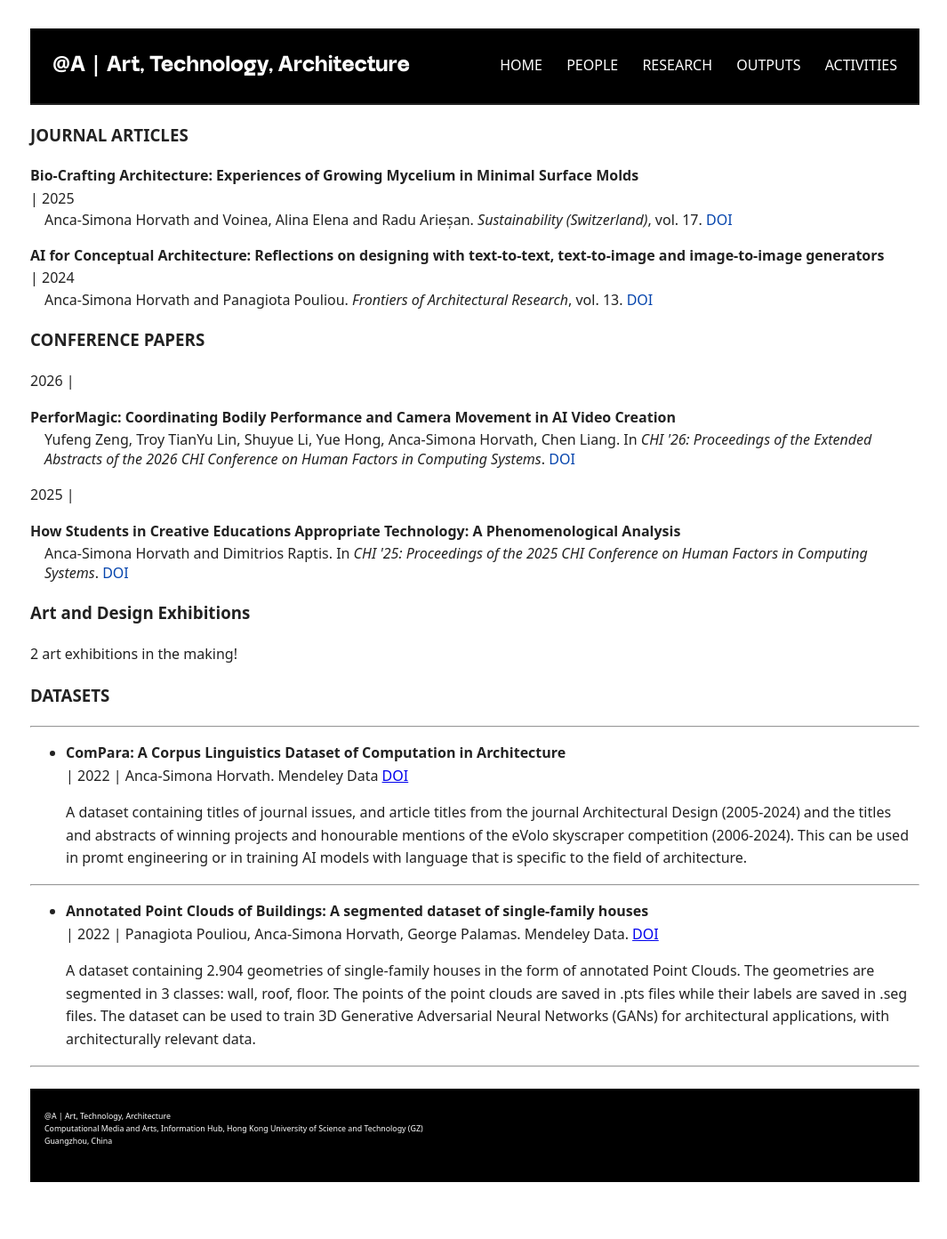
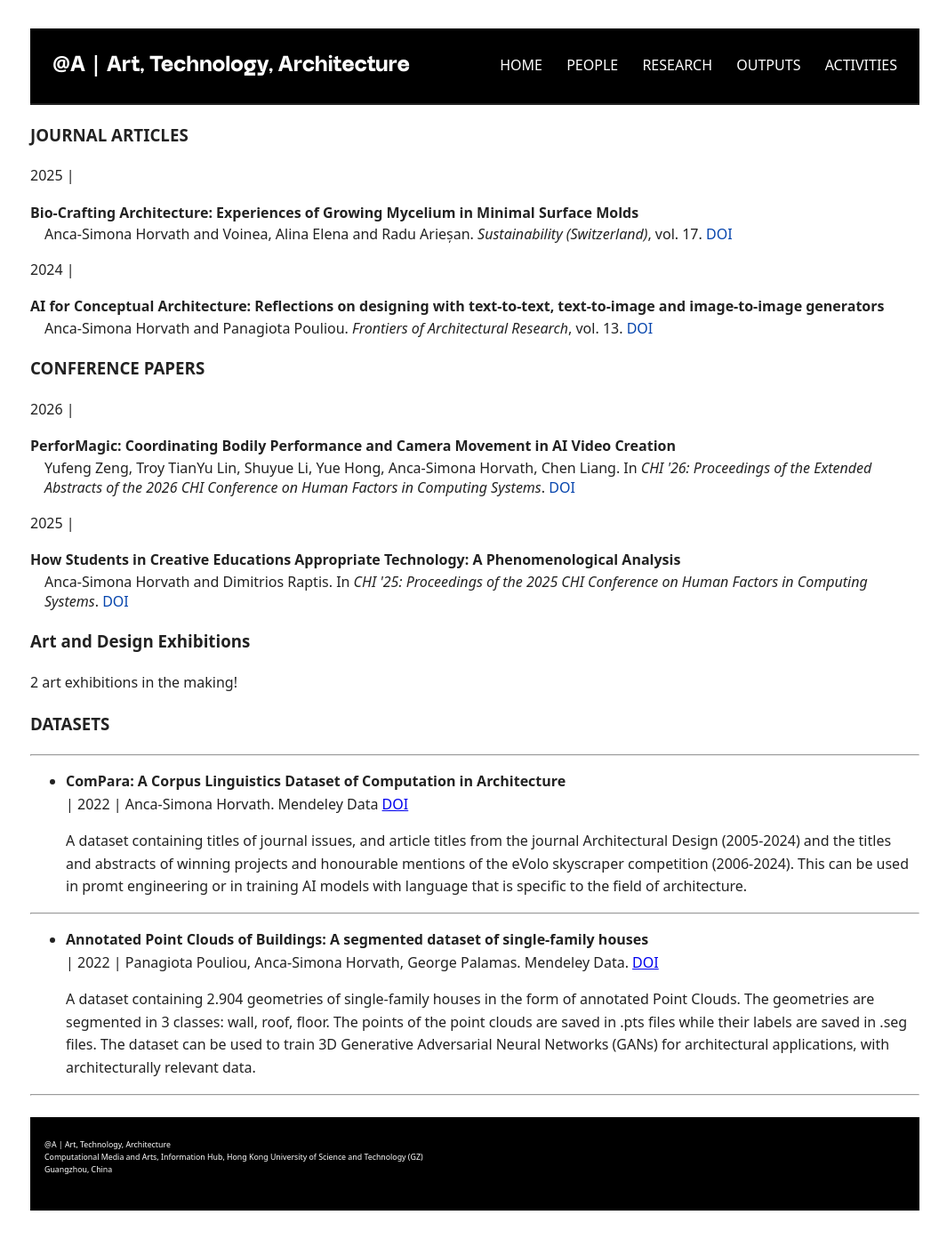
Before and after one commit to anqua/at-a, a Jekyll site: the page built from outputs.md, in a window 1280 px wide. Shown: the whole page at 89% size, without its empty margins (106-1171 px from the left). Built offline with Jekyll 4.4.1, drawn with Linux system fonts in a browser that asks for light colours; some web fonts are replaced; before the commit the page ends 1361 px from its top, so only the background shows below that.

Commit message:
Update outputs.md

```diff
--- a/outputs.md
+++ b/outputs.md
@@ -11,7 +11,7 @@ title: Outputs
 <dl>
 {% assign sorted_journals = site.data.publications | where: "type", "article" | sort: "year" | reverse %}
 {% for pub in sorted_journals %}
-  <dt>{{ pub.title }}</dt> | {{ pub.year }}
+  {{ pub.year }} | <dt>{{ pub.title }}</dt>
   <dd>
     {{ pub.authors }}. <em>{{ pub.journal }}</em>{% if pub.volume %}, vol. {{ pub.volume }}{% endif %}{% if pub.pages %}, pp. {{ pub.pages }}{% endif %}.
     {% if pub.doi %}<a href="https://doi.org/{{ pub.doi }}" target="_blank">DOI</a>{% endif %}
```
